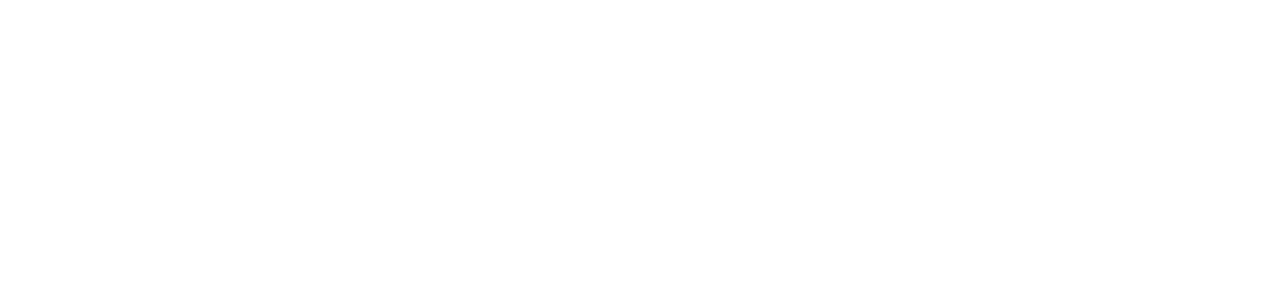
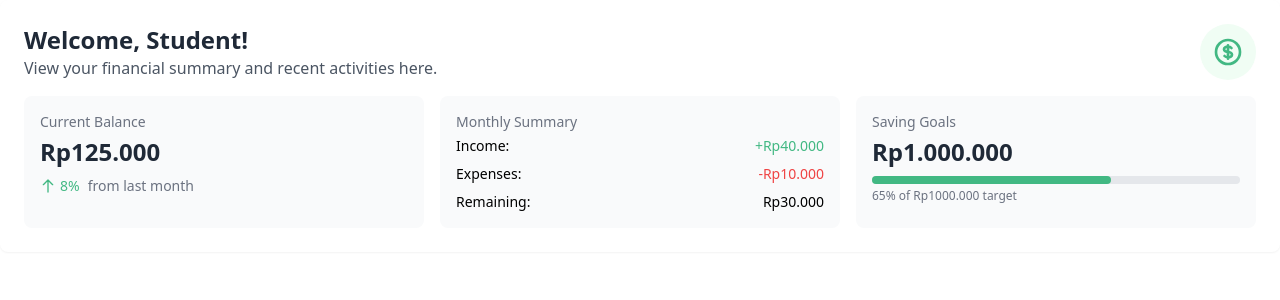
Before and after one commit to domma-app/frontend, a Nuxt app: page /dashboard in a window 1280 px wide. Before the commit this address had no page. Shown: the top 300 px of the page. Built offline with nearby package versions, Linux system fonts and the light colour scheme.

Commit message:
feat: add dashboard welcome card ui

```diff
--- /dev/null
+++ b/pages/dashboard/index.vue
@@ -0,0 +1,91 @@
+<template>
+  <div>
+    <!-- Welcome section -->
+    <section class="mb-6">
+      <div class="bg-white rounded-lg shadow-sm p-6">
+        <div class="flex items-center justify-between mb-4">
+          <div>
+            <h1 class="text-2xl font-bold text-gray-800">Welcome, Student!</h1>
+            <p class="text-gray-600">
+              View your financial summary and recent activities here.
+            </p>
+          </div>
+          <div class="bg-green-50 rounded-full p-3">
+            <svg
+              class="w-8 h-8 text-green-500"
+              fill="none"
+              stroke="currentColor"
+              viewBox="0 0 24 24"
+              xmlns="http://www.w3.org/2000/svg"
+            >
+              <path
+                stroke-linecap="round"
+                stroke-linejoin="round"
+                stroke-width="2"
+                d="M12 8c-1.657 0-3 .895-3 2s1.343 2 3 2 3 .895 3 2-1.343 2-3 2m0-8c1.11 0 2.08.402 2.599 1M12 8V7m0 1v8m0 0v1m0-1c-1.11 0-2.08-.402-2.599-1M21 12a9 9 0 11-18 0 9 9 0 0118 0z"
+              ></path>
+            </svg>
+          </div>
+        </div>
+
+        <div class="grid grid-cols-1 md:grid-cols-3 gap-4">
+          <div class="bg-gray-50 rounded-lg p-4">
+            <p class="text-sm text-gray-500 mb-1">Current Balance</p>
+            <p class="text-2xl font-semibold text-gray-800">Rp125.000</p>
+            <div class="flex items-center mt-2 text-sm">
+              <span class="text-green-500 flex items-center">
+                <svg
+                  class="w-4 h-4 mr-1"
+                  fill="none"
+                  stroke="currentColor"
+                  viewBox="0 0 24 24"
+                  xmlns="http://www.w3.org/2000/svg"
+                >
+                  <path
+                    stroke-linecap="round"
+                    stroke-linejoin="round"
+                    stroke-width="2"
+                    d="M5 10l7-7m0 0l7 7m-7-7v18"
+                  ></path>
+                </svg>
+                8%
+              </span>
+              <span class="text-gray-500 ml-2">from last month</span>
+            </div>
+          </div>
+          <div class="bg-gray-50 rounded-lg p-4">
+            <p class="text-sm text-gray-500 mb-1">Monthly Summary</p>
+            <div class="flex justify-between text-sm mb-2">
+              <span>Income:</span>
+              <span class="text-green-500">+Rp40.000</span>
+            </div>
+            <div class="flex justify-between text-sm mb-2">
+              <span>Expenses:</span>
+              <span class="text-red-500">-Rp10.000</span>
+            </div>
+            <div class="flex justify-between text-sm font-medium">
+              <span>Remaining:</span>
+              <span>Rp30.000</span>
+            </div>
+          </div>
+
+          <div class="bg-gray-50 rounded-lg p-4">
+            <p class="text-sm text-gray-500 mb-1">Saving Goals</p>
+            <p class="text-2xl font-semibold text-gray-800">Rp1.000.000</p>
+            <div class="mt-2">
+              <div class="w-full bg-gray-200 rounded-full h-2">
+                <div
+                  class="bg-green-500 h-2 rounded-full"
+                  style="width: 65%"
+                ></div>
+              </div>
+              <p class="text-xs text-gray-500 mt-1">65% of Rp1000.000 target</p>
+            </div>
+          </div>
+        </div>
+      </div>
+    </section>
+  </div>
+</template>
+
+<script setup lang="ts"></script>
```
